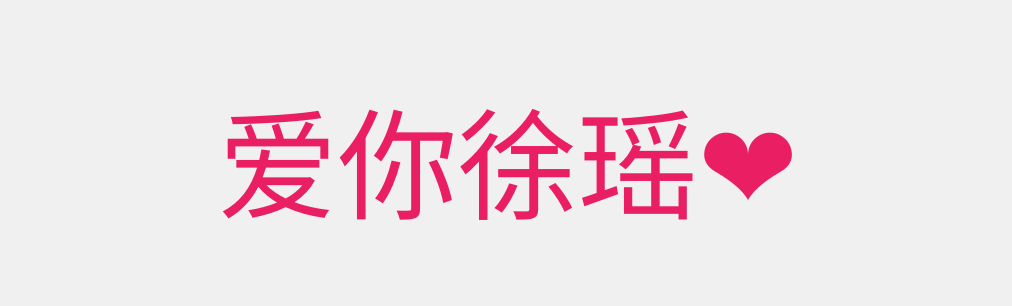
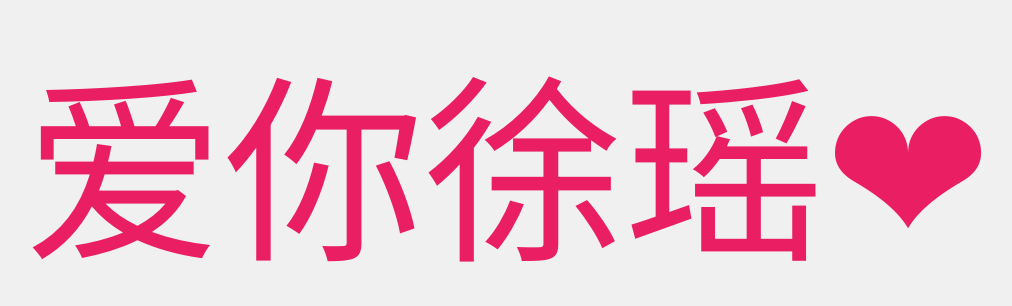
Before and after one commit to mengliang15/xuyao, a plain HTML site: page love.html in a window 1280 px wide. Shown: the part 242-548 px from the top of the page, without its empty margins (132-1144 px from the left). Drawn offline with Linux system fonts and the light colour scheme.

Commit message:
Update love.html

```diff
--- a/love.html
+++ b/love.html
@@ -14,7 +14,7 @@
             background-color: #f0f0f0;
         }
         .love-message {
-            font-size: 120px; /* 增大字体大小 */
+            font-size: 200px; /* 增大字体大小 */
             color: #E91E63; /* 粉红色 */
             text-align: center;
         }
```
